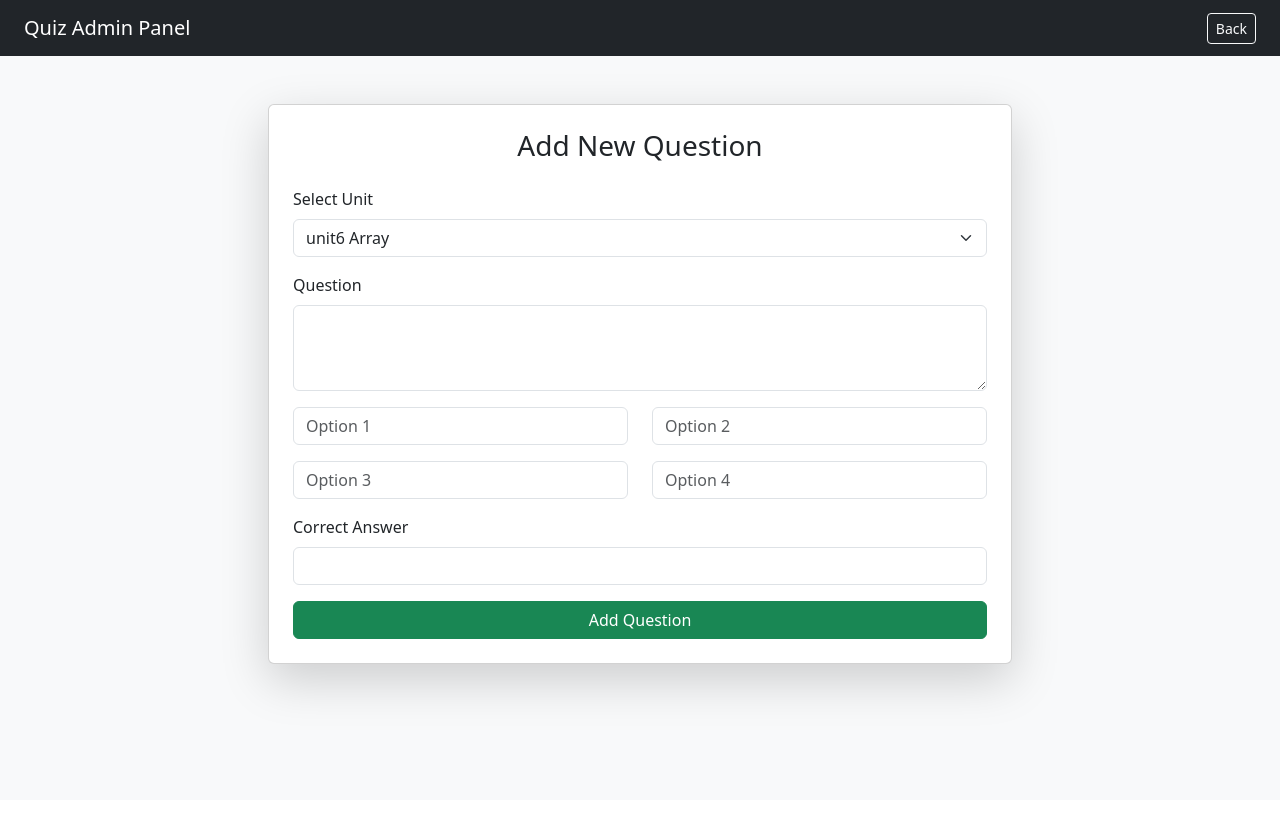
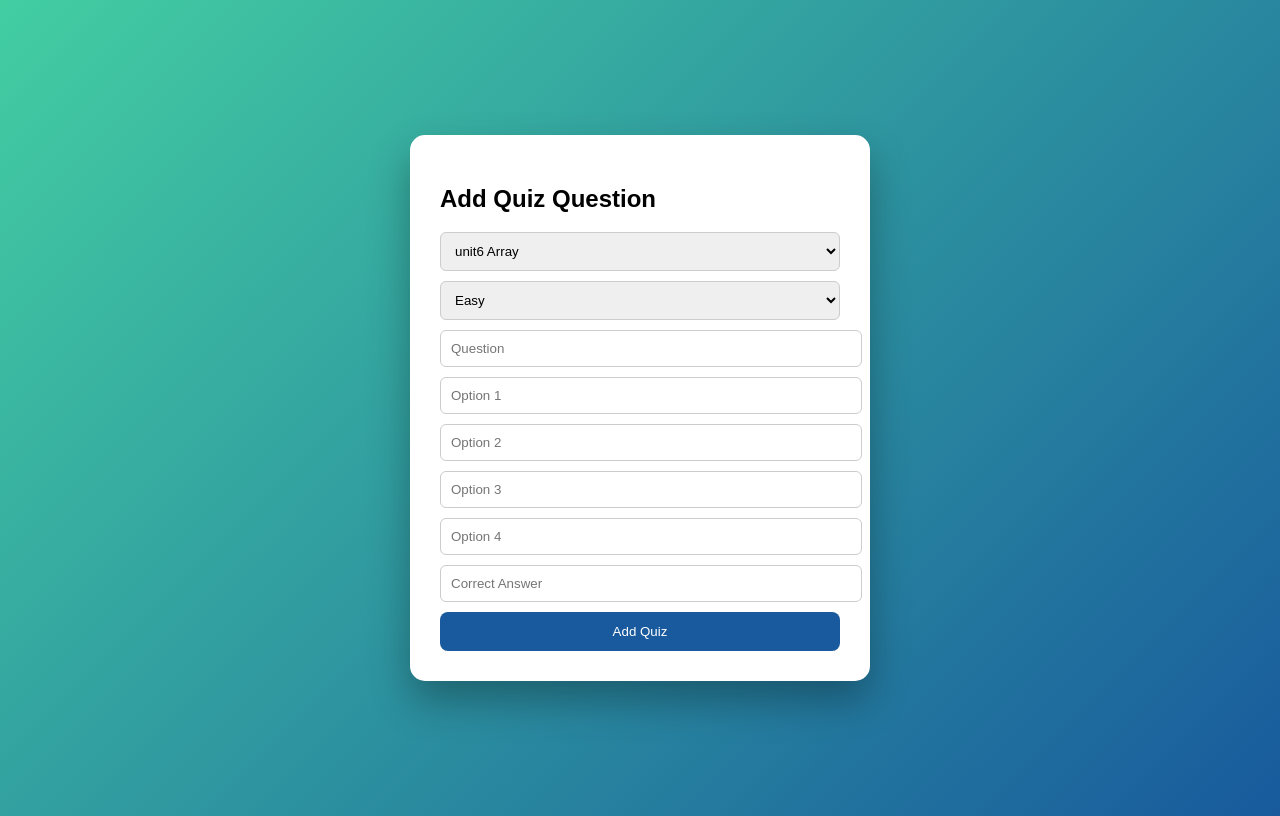
Before and after one commit to vajjareeswarid-byte/learn-quiz, a Flask app: page /add_quiz in a window 1280 px wide. Before the commit the page ends 706 px from the top, so only its background shows below. Run offline with Flask 3, Linux system fonts and the light colour scheme; data comes from the database, SQL or seed files in the repository.

Commit message:
Update add_quiz.html

```diff
--- a/templates/add_quiz.html
+++ b/templates/add_quiz.html
@@ -1,62 +1,84 @@
 <!DOCTYPE html>
 <html>
 <head>
-    <title>Add Quiz</title>
-    <link href="https://cdn.jsdelivr.net/npm/bootstrap@5.3.2/dist/css/bootstrap.min.css" rel="stylesheet">
+<title>Add Quiz</title>
+
+<style>
+
+body{
+font-family:Arial;
+background:linear-gradient(135deg,#43cea2,#185a9d);
+height:100vh;
+display:flex;
+justify-content:center;
+align-items:center;
+}
+
+.card{
+background:white;
+padding:30px;
+border-radius:15px;
+width:400px;
+box-shadow:0 20px 40px rgba(0,0,0,0.3);
+}
+
+input,select{
+width:100%;
+padding:10px;
+margin-bottom:10px;
+border-radius:6px;
+border:1px solid #ccc;
+}
+
+button{
+width:100%;
+padding:12px;
+background:#185a9d;
+color:white;
+border:none;
+border-radius:8px;
+}
+
+</style>
 </head>
-<body class="bg-light">
 
-<nav class="navbar navbar-dark bg-dark px-4">
-    <span class="navbar-brand">Quiz Admin Panel</span>
-    <a href="/admin_panel" class="btn btn-outline-light btn-sm">Back</a>
-</nav>
+<body>
 
-<div class="container mt-5">
-    <div class="card shadow-lg col-md-8 mx-auto p-4">
-        <h3 class="text-center mb-4">Add New Question</h3>
+<div class="card">
 
-        <form method="POST">
+<h2>Add Quiz Question</h2>
 
-            <div class="mb-3">
-                <label class="form-label">Select Unit</label>
-                <select name="unit_id" class="form-select">
-                    {% for unit in units %}
-                    <option value="{{ unit.id }}">{{ unit.name }}</option>
-                    {% endfor %}
-                </select>
-            </div>
+<form action="/add_quiz" method="POST">
 
-            <div class="mb-3">
-                <label class="form-label">Question</label>
-                <textarea name="question" class="form-control" rows="3" required></textarea>
-            </div>
+<select name="unit">
 
-            <div class="row">
-                <div class="col-md-6 mb-3">
-                    <input type="text" name="o1" class="form-control" placeholder="Option 1" required>
-                </div>
-                <div class="col-md-6 mb-3">
-                    <input type="text" name="o2" class="form-control" placeholder="Option 2" required>
-                </div>
-                <div class="col-md-6 mb-3">
-                    <input type="text" name="o3" class="form-control" placeholder="Option 3" required>
-                </div>
-                <div class="col-md-6 mb-3">
-                    <input type="text" name="o4" class="form-control" placeholder="Option 4" required>
-                </div>
-            </div>
+{% for u in units %}
+<option value="{{u.id}}">{{u.name}}</option>
+{% endfor %}
 
-            <div class="mb-3">
-                <label class="form-label">Correct Answer</label>
-                <input type="text" name="ans" class="form-control" required>
-            </div>
+</select>
 
-            <button type="submit" class="btn btn-success w-100">
-                Add Question
-            </button>
+<select name="level">
 
-        </form>
-    </div>
+<option value="easy">Easy</option>
+<option value="medium">Medium</option>
+<option value="hard">Hard</option>
+
+</select>
+
+<input type="text" name="question" placeholder="Question">
+
+<input type="text" name="o1" placeholder="Option 1">
+<input type="text" name="o2" placeholder="Option 2">
+<input type="text" name="o3" placeholder="Option 3">
+<input type="text" name="o4" placeholder="Option 4">
+
+<input type="text" name="answer" placeholder="Correct Answer">
+
+<button type="submit">Add Quiz</button>
+
+</form>
+
 </div>
 
 </body>
```
